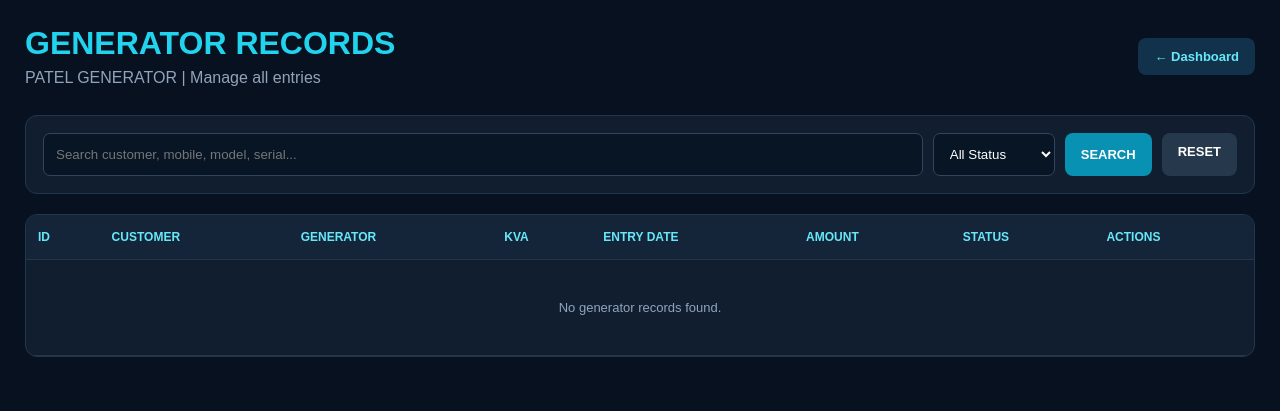
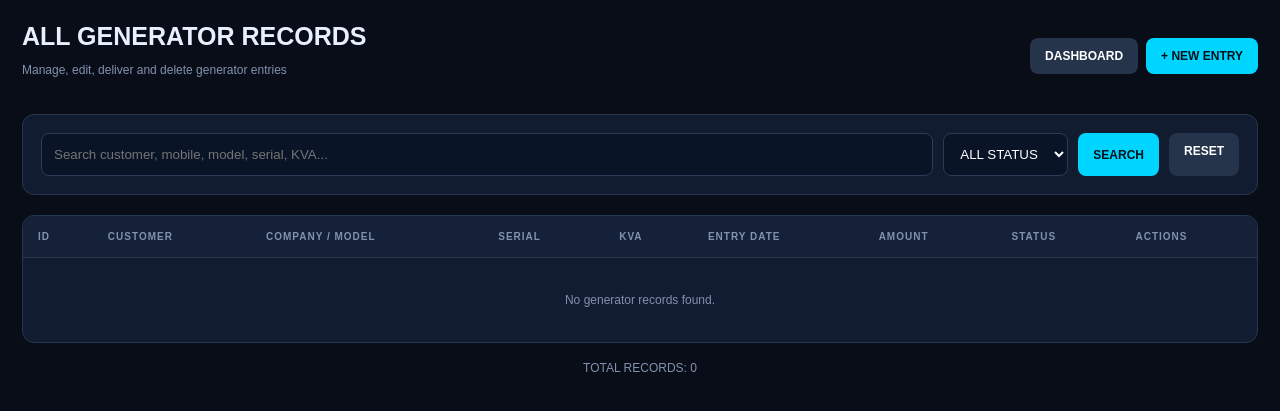
Before and after one commit to kadamharsh430-spec/patel--generator, a Flask app: page /records in a window 1280 px wide. Shown: the top 411 px of the page. Run offline with Flask 3, Linux system fonts and the light colour scheme; some libraries are stand-ins or nearby versions.

Commit message:
Refactor records.html for improved layout and style

```diff
--- a/templates/records.html
+++ b/templates/records.html
@@ -4,344 +4,174 @@
 <head>
 <meta charset="UTF-8">
 <meta name="viewport" content="width=device-width, initial-scale=1.0">
-    <title>Generator Records | PATEL GENERATOR</title>
+<title>Patel Generator | All Records</title>
 
 <style>
-        * {
-            box-sizing: border-box;
-            margin: 0;
-            padding: 0;
-        }
-
-        body {
-            background: #08111f;
-            color: #eaf4ff;
-            font-family: Arial, sans-serif;
-            padding: 25px;
-        }
-
-        .container {
-            max-width: 1250px;
-            margin: auto;
-        }
-
-        header {
-            display: flex;
-            justify-content: space-between;
-            align-items: center;
-            flex-wrap: wrap;
-            gap: 15px;
-            margin-bottom: 28px;
-        }
-
-        h1 {
-            color: #22d3ee;
-            margin-bottom: 7px;
-        }
-
-        .subtitle {
-            color: #91a4bc;
-        }
-
-        a {
-            text-decoration: none;
-            color: inherit;
-        }
-
-        .btn {
-            display: inline-block;
-            padding: 11px 16px;
-            border: none;
-            border-radius: 8px;
-            cursor: pointer;
-            font-weight: bold;
-            font-size: 13px;
-        }
-
-        .back {
-            background: #12314a;
-            color: #67e8f9;
-        }
-
-        .search-box {
-            display: flex;
-            flex-wrap: wrap;
-            gap: 10px;
-            background: #101e30;
-            padding: 17px;
-            border: 1px solid #23364c;
-            border-radius: 12px;
-            margin-bottom: 20px;
-        }
-
-        input, select {
-            background: #081525;
-            color: white;
-            border: 1px solid #31465e;
-            padding: 12px;
-            border-radius: 7px;
-            outline: none;
-        }
-
-        input {
-            flex: 1;
-            min-width: 180px;
-        }
-
-        .search-btn {
-            background: #0891b2;
-            color: white;
-        }
-
-        .reset {
-            background: #26384c;
-            color: white;
-        }
-
-        .message {
-            background: #123b3b;
-            color: #67e8c4;
-            border: 1px solid #167b73;
-            padding: 12px;
-            border-radius: 8px;
-            margin-bottom: 15px;
-        }
-
-        .table-wrap {
-            overflow-x: auto;
-            background: #101e30;
-            border: 1px solid #23364c;
-            border-radius: 12px;
-        }
-
-        table {
-            width: 100%;
-            border-collapse: collapse;
-            min-width: 900px;
-        }
-
-        th, td {
-            padding: 15px 12px;
-            text-align: left;
-            border-bottom: 1px solid #26364a;
-        }
-
-        th {
-            color: #67e8f9;
-            background: #14253a;
-            font-size: 12px;
-            text-transform: uppercase;
-        }
-
-        td {
-            color: #d8e5f4;
-            font-size: 13px;
-        }
-
-        .status {
-            padding: 6px 9px;
-            border-radius: 20px;
-            font-size: 11px;
-            font-weight: bold;
-        }
-
-        .in-shop {
-            color: #facc15;
-            background: #44370c;
-        }
-
-        .delivered {
-            color: #4ade80;
-            background: #123d2a;
-        }
-
-        .details {
-            background: #164e63;
-            color: #a5f3fc;
-        }
-
-        .deliver {
-            background: #087f5b;
-            color: white;
-        }
-
-        .delete {
-            background: #991b1b;
-            color: white;
-        }
-
-        .actions {
-            display: flex;
-            flex-direction: column;
-            gap: 8px;
-            min-width: 125px;
-        }
-
-        .actions form {
-            display: flex;
-            flex-direction: column;
-            gap: 7px;
-        }
-
-        .actions input {
-            min-width: 120px;
-            width: 100%;
-        }
-
-        .empty {
-            text-align: center;
-            padding: 40px;
-            color: #91a4bc;
-        }
-
-        @media(max-width: 600px) {
-            body {
-                padding: 13px;
-            }
-
-            header {
-                align-items: flex-start;
-            }
-        }
+*{box-sizing:border-box}
+body{margin:0;background:#080d18;color:#e8f0ff;font-family:Arial,sans-serif;padding:22px}
+.container{max-width:1250px;margin:auto}
+.header{display:flex;justify-content:space-between;align-items:center;gap:15px;flex-wrap:wrap;margin-bottom:25px}
+h1{font-size:25px;margin:0}
+p{color:#8292ad;font-size:12px}
+a{text-decoration:none}
+.btn{display:inline-block;padding:11px 15px;border-radius:8px;font-size:12px;font-weight:bold}
+.primary{background:#00d5ff;color:#00121b}
+.secondary{background:#25344b;color:white}
+.searchbox{background:#111c30;padding:18px;border:1px solid #26364e;border-radius:12px;margin-bottom:20px}
+.searchform{display:flex;gap:10px;flex-wrap:wrap}
+input,select{padding:12px;background:#091426;color:white;border:1px solid #2a3c56;border-radius:8px;outline:none}
+.searchform input{flex:1;min-width:170px}
+button{border:0;cursor:pointer}
+.tablebox{background:#111c30;border:1px solid #26364e;border-radius:12px;overflow:hidden}
+.scroll{overflow-x:auto}
+table{width:100%;border-collapse:collapse;min-width:1000px}
+th{text-align:left;padding:15px;background:#142138;color:#8292ad;font-size:10px;letter-spacing:1px}
+td{padding:14px;border-top:1px solid #26364e;font-size:12px}
+tr:hover td{background:#ffffff05}
+.badge{padding:6px 9px;border-radius:6px;font-size:10px;font-weight:bold;display:inline-block}
+.in{background:#392c17;color:#ffad42}
+.out{background:#103329;color:#16d99b}
+.actions{display:flex;gap:7px;flex-wrap:wrap}
+.edit{background:#00d5ff;color:#00121b}
+.view{background:#263a59;color:white}
+.delete{background:#48202a;color:#ff8290}
+.deliver{background:#104331;color:#16d99b}
+.action-btn{padding:8px 10px;border-radius:6px;font-size:10px;font-weight:bold}
+.flash{background:#123c32;color:#66edbc;padding:12px;border-radius:8px;margin-bottom:15px}
+.empty{text-align:center;padding:35px;color:#8292ad}
+@media(max-width:600px){body{padding:12px}h1{font-size:21px}}
 </style>
 </head>
 
 <body>
-
 <div class="container">
 
-    <header>
+<div class="header">
 <div>
-            <h1>GENERATOR RECORDS</h1>
-            <p class="subtitle">PATEL GENERATOR | Manage all entries</p>
+<h1>ALL GENERATOR RECORDS</h1>
+<p>Manage, edit, deliver and delete generator entries</p>
 </div>
 
-        <a href="/" class="btn back">← Dashboard</a>
-    </header>
+<div style="display:flex;gap:8px;flex-wrap:wrap">
+<a class="btn secondary" href="{{ url_for('index') }}">DASHBOARD</a>
+<a class="btn primary" href="{{ url_for('entry') }}">+ NEW ENTRY</a>
+</div>
+</div>
 
 {% with messages = get_flashed_messages() %}
-        {% if messages %}
 {% for message in messages %}
-                <div class="message">{{ message }}</div>
+<div class="flash">{{ message }}</div>
 {% endfor %}
-        {% endif %}
 {% endwith %}
 
-    <form action="/records" method="GET" class="search-box">
+<div class="searchbox">
+<form class="searchform" method="GET" action="{{ url_for('records') }}">
 
-        <input
-            type="text"
-            name="search"
-            placeholder="Search customer, mobile, model, serial..."
-            value="{{ search }}"
-        >
+<input type="text" name="search"
+placeholder="Search customer, mobile, model, serial, KVA..."
+value="{{ search }}">
 
 <select name="status">
-            <option value="">All Status</option>
-            <option value="IN SHOP"
-                {% if status == "IN SHOP" %}selected{% endif %}>
-                IN SHOP
-            </option>
-            <option value="DELIVERED"
-                {% if status == "DELIVERED" %}selected{% endif %}>
-                DELIVERED
-            </option>
+<option value="">ALL STATUS</option>
+<option value="IN SHOP" {% if status == 'IN SHOP' %}selected{% endif %}>IN SHOP</option>
+<option value="DELIVERED" {% if status == 'DELIVERED' %}selected{% endif %}>DELIVERED</option>
 </select>
 
-        <button class="btn search-btn" type="submit">SEARCH</button>
-        <a href="/records" class="btn reset">RESET</a>
+<button class="btn primary" type="submit">SEARCH</button>
+
+<a class="btn secondary" href="{{ url_for('records') }}">RESET</a>
 
 </form>
+</div>
 
-    <div class="table-wrap">
+<div class="tablebox">
+<div class="scroll">
 
 <table>
 <thead>
 <tr>
 <th>ID</th>
-                    <th>Customer</th>
-                    <th>Generator</th>
+<th>CUSTOMER</th>
+<th>COMPANY / MODEL</th>
+<th>SERIAL</th>
 <th>KVA</th>
-                    <th>Entry Date</th>
-                    <th>Amount</th>
-                    <th>Status</th>
-                    <th>Actions</th>
+<th>ENTRY DATE</th>
+<th>AMOUNT</th>
+<th>STATUS</th>
+<th>ACTIONS</th>
 </tr>
 </thead>
 
 <tbody>
 
 {% for r in records %}
+<tr>
 
-                <tr>
 <td>#{{ r.id }}</td>
 
 <td>
 <strong>{{ r.customer }}</strong><br>
-                        <small>{{ r.mobile or "No mobile" }}</small>
+<span style="color:#8292ad">{{ r.mobile or '-' }}</span>
 </td>
 
 <td>
-                        {{ r.company or "-" }}<br>
-                        <small>{{ r.model or "-" }}</small>
+{{ r.company or '-' }}<br>
+<span style="color:#8292ad">{{ r.model or '-' }}</span>
 </td>
 
-                    <td>{{ r.kva or "-" }}</td>
+<td>{{ r.serial or '-' }}</td>
+
+<td>{{ r.kva or '-' }}</td>
 
 <td>
-                        {% if r.entry_date %}
-                            {{ r.entry_date.strftime("%d-%m-%Y") }}
-                        {% else %}
-                            -
-                        {% endif %}
+{{ r.entry_date.strftime('%d-%m-%Y') if r.entry_date else '-' }}
 </td>
 
 <td>₹{{ "%.2f"|format(r.amount or 0) }}</td>
 
 <td>
-                        {% if r.status == "DELIVERED" %}
-                            <span class="status delivered">DELIVERED</span>
+{% if r.status == 'IN SHOP' %}
+<span class="badge in">IN SHOP</span>
 {% else %}
-                            <span class="status in-shop">IN SHOP</span>
+<span class="badge out">DELIVERED</span>
 {% endif %}
 </td>
 
 <td>
 <div class="actions">
 
-                            <a href="/details/{{ r.id }}"
-                               class="btn details">
-                                VIEW DETAILS
+<a class="action-btn edit"
+href="{{ url_for('edit_entry', id=r.id) }}">
+✏ EDIT
 </a>
 
-                            {% if r.status == "IN SHOP" %}
+<a class="action-btn view"
+href="{{ url_for('details', id=r.id) }}">
+VIEW
+</a>
 
-                                <form action="/deliver/{{ r.id }}"
-                                      method="POST">
+{% if r.status == 'IN SHOP' %}
 
-                                    <input
-                                        type="text"
-                                        name="delivered_to"
-                                        placeholder="Delivered to"
-                                        required
-                                    >
+<form method="POST"
+action="{{ url_for('deliver', id=r.id) }}"
+onsubmit="return confirm('Mark this generator as delivered?');">
 
-                                    <button type="submit"
-                                            class="btn deliver">
-                                        MARK DELIVERED
+<input type="hidden" name="delivered_to" value="{{ r.customer }}">
+
+<button class="action-btn deliver" type="submit">
+DELIVER
 </button>
 
 </form>
 
-                            {% elif r.status == "DELIVERED" %}
+{% else %}
 
-                                <form action="/delete/{{ r.id }}"
-                                      method="POST"
-                                      onsubmit="return confirm('Permanently delete this delivered generator record? This cannot be undone.');">
+<form method="POST"
+action="{{ url_for('delete_record', id=r.id) }}"
+onsubmit="return confirm('Permanently delete this delivered record?');">
 
-                                    <button type="submit"
-                                            class="btn delete">
-                                        🗑 DELETE
+<button class="action-btn delete" type="submit">
+DELETE
 </button>
 
 </form>
@@ -350,12 +180,13 @@
 
 </div>
 </td>
+
 </tr>
 
 {% else %}
 
 <tr>
-                    <td colspan="8" class="empty">
+<td colspan="9" class="empty">
 No generator records found.
 </td>
 </tr>
@@ -366,8 +197,12 @@
 </table>
 
 </div>
+</div>
+
+<p style="text-align:center;margin-top:18px">
+TOTAL RECORDS: {{ records|length }}
+</p>
 
 </div>
-
 </body>
 </html>
```
Lines whose indentation alone changed are shown as unchanged.
